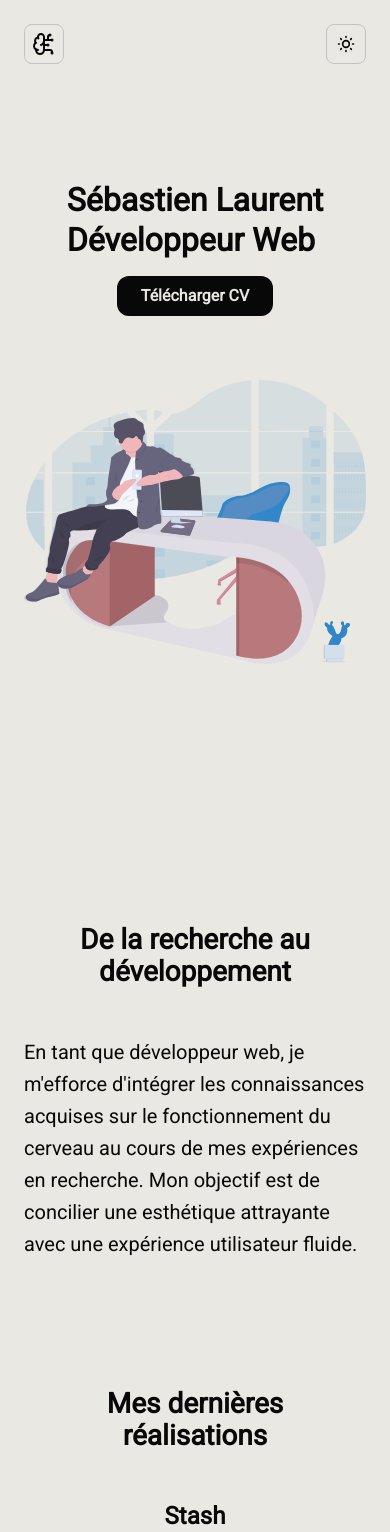
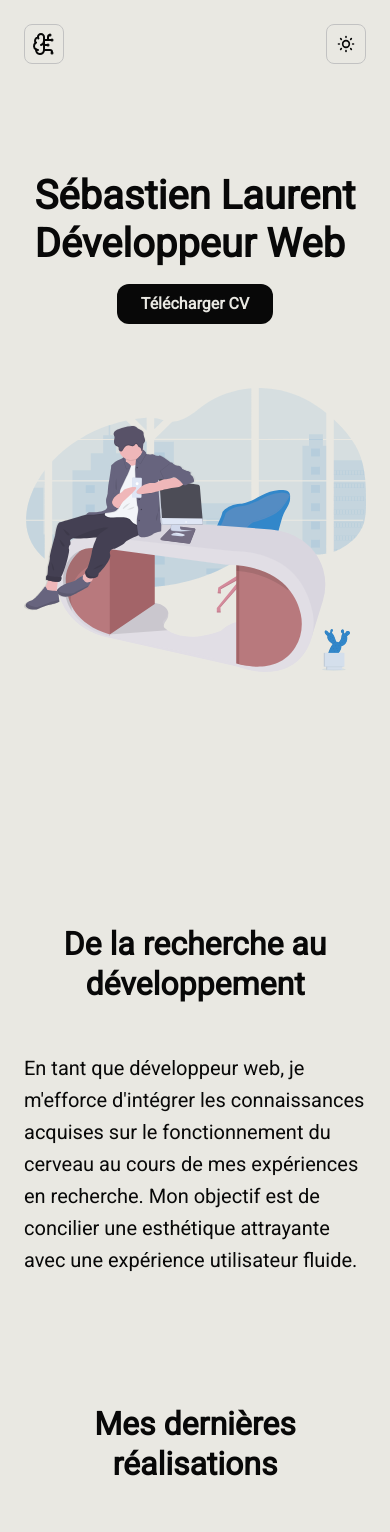
Before and after one commit to SebastienLaurentt/Portfolio-V2, a Next.js app: page / in a window 390 px wide. Shown: the top 1532 px of the page. Built offline with nearby package versions, Linux system fonts and the light colour scheme.

Commit message:
increase h1, h2, h3 size for mobile display

```diff
--- a/app/globals.css
+++ b/app/globals.css
@@ -97,15 +97,15 @@
   }
 
   h1 {
-    @apply text-2xl md:text-5xl lg:text-6xl xl:text-7xl leading-[40px] md:leading-[4rem] lg:leading-[72px] xl:leading-[80px] font-bold text-primary-foreground;
+    @apply text-3xl md:text-5xl lg:text-6xl xl:text-7xl leading-[48px] md:leading-[4rem] lg:leading-[72px] xl:leading-[80px] font-bold text-primary-foreground;
   }
 
   h2 {
-    @apply text-xl md:text-3xl lg:text-4xl xl:text-5xl leading-8 md:leading-[3rem] lg:leading-[56px] xl:leading-[4rem] font-semibold mb-4 text-primary-foreground max-w-[300px] md:max-w-[400px] lg:max-w-[600px] mx-auto;
+    @apply text-2xl md:text-3xl lg:text-4xl xl:text-5xl leading-[40px] md:leading-[3rem] lg:leading-[56px] xl:leading-[4rem] font-semibold mb-4 text-primary-foreground max-w-[300px] md:max-w-[400px] lg:max-w-[600px] mx-auto;
   }
 
   h3 {
-    @apply text-lg md:text-2xl leading-8 md:leading-10 font-semibold mb-4 md:mb-6 lg:mb-8 text-primary-foreground;
+    @apply text-xl md:text-2xl leading-8 md:leading-10 font-semibold mb-4 md:mb-6 lg:mb-8 text-primary-foreground;
   }
 
   p {
```
